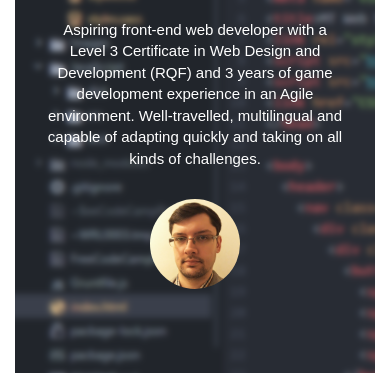
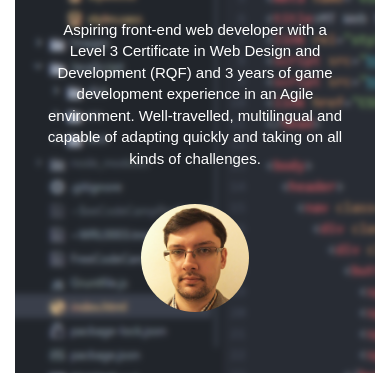
Before and after one commit to MTsaikodev/MTsaikodev.github.io, a website: page index.html in a window 390 px wide. Shown: the part 157-548 px from the top of the page. Drawn offline with nearby package versions, Linux system fonts and the light colour scheme.

Commit message:
Further adjustments for mobile friendly viewing

```diff
--- a/CSS/styles.sass
+++ b/CSS/styles.sass
@@ -87,8 +87,8 @@ body
 
 @media only screen and (max-width: 992px)
   .aboutImage
-    max-width: 25%
-    margin-top: 30px
+    max-width: 30%
+    margin-top: 35px
 
   .aboutTitle
     font-size: 50px
```
Also changed, not shown: CSS/styles.css.
